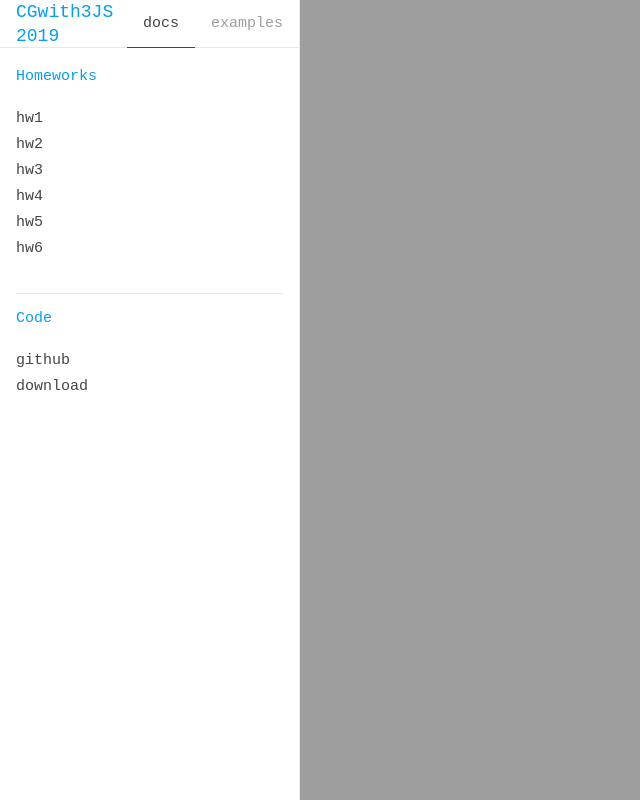
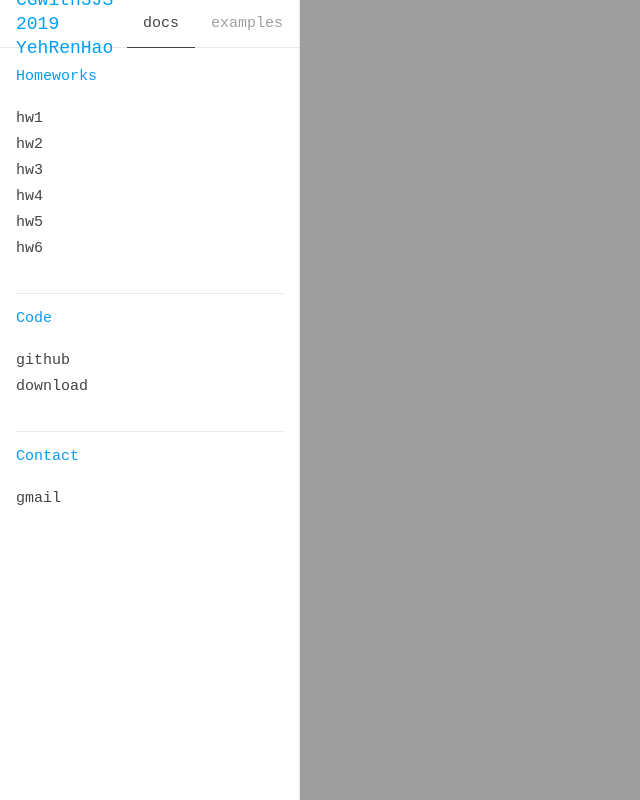
Before and after one commit to YehRenHao/CGwith3JS, a plain HTML site: page index.html in a window 1280 px wide. Shown: the whole page, without its empty margins (0-640 px from the left). Drawn offline with Linux system fonts and the light colour scheme; a web font is replaced by a local one.

Commit message:
yehrenhao

```diff
--- a/index.html
+++ b/index.html
@@ -12,7 +12,7 @@
 		<div id="panel">
 
 			<div id="header">
-				<h1><a href="index.html">CGwith3JS 2019</a></h1>
+				<h1><a href="index.html">CGwith3JS 2019 YehRenHao</a></h1>
 
 				<div id="sections">
 					<span class="selected">docs</span>
@@ -39,6 +39,10 @@
 					<ul>
 						<li><a href="https://github.com/YehRenHao/CGwith3JS/" target="_blank">github</a></li>
 						<li><a href="https://github.com/YehRenHao/CGwith3JS/archive/master.zip">download</a></li>
+					</ul>
+					<h2>Contact</h2>
+					<ul>
+						<li><a href="https://mail.google.com/mail/?view=cm&fs=1&to=ricciyeh880427@gmail.com" target="_blank">gmail</a></li>
 					</ul>
 				</div>
 			</div>
```
Also changed, not shown: examples/index.html (+1 -1 lines).
